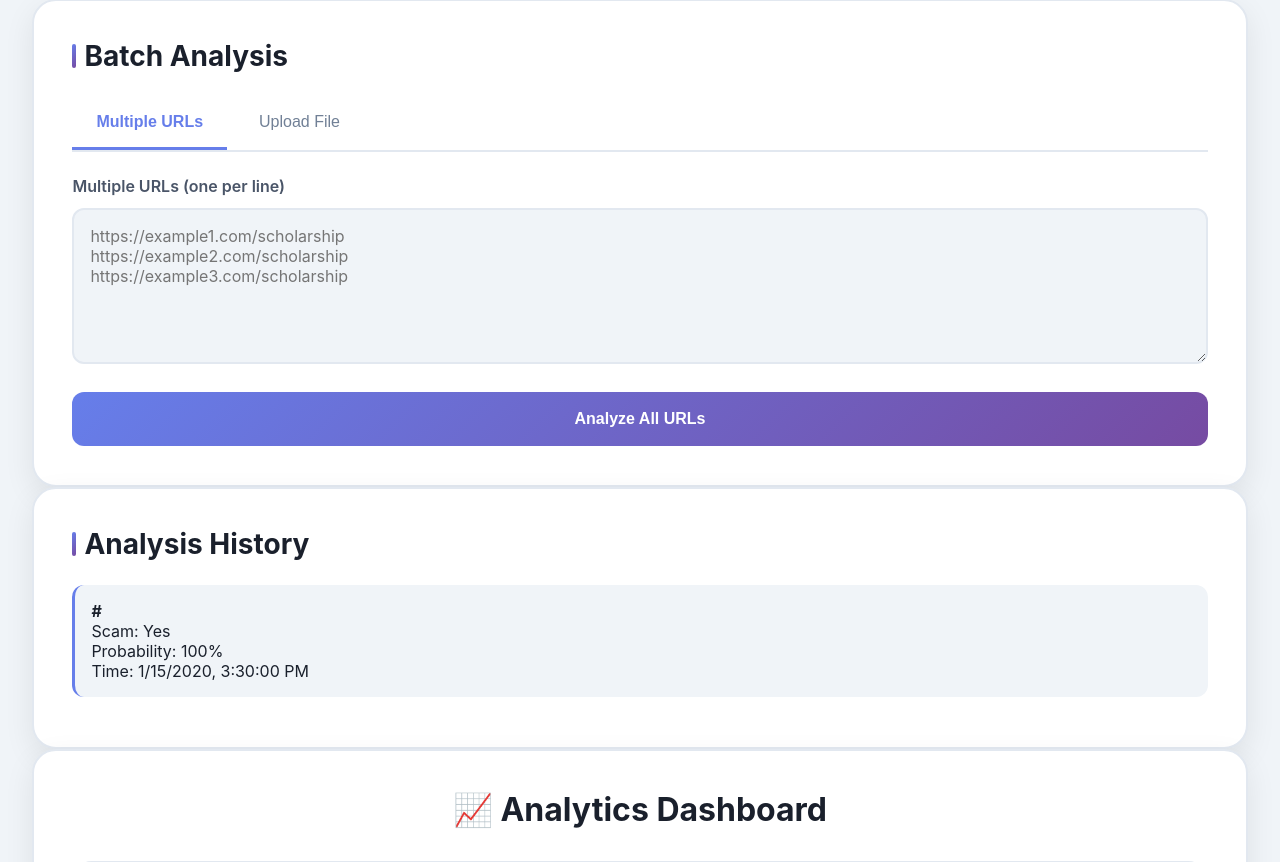
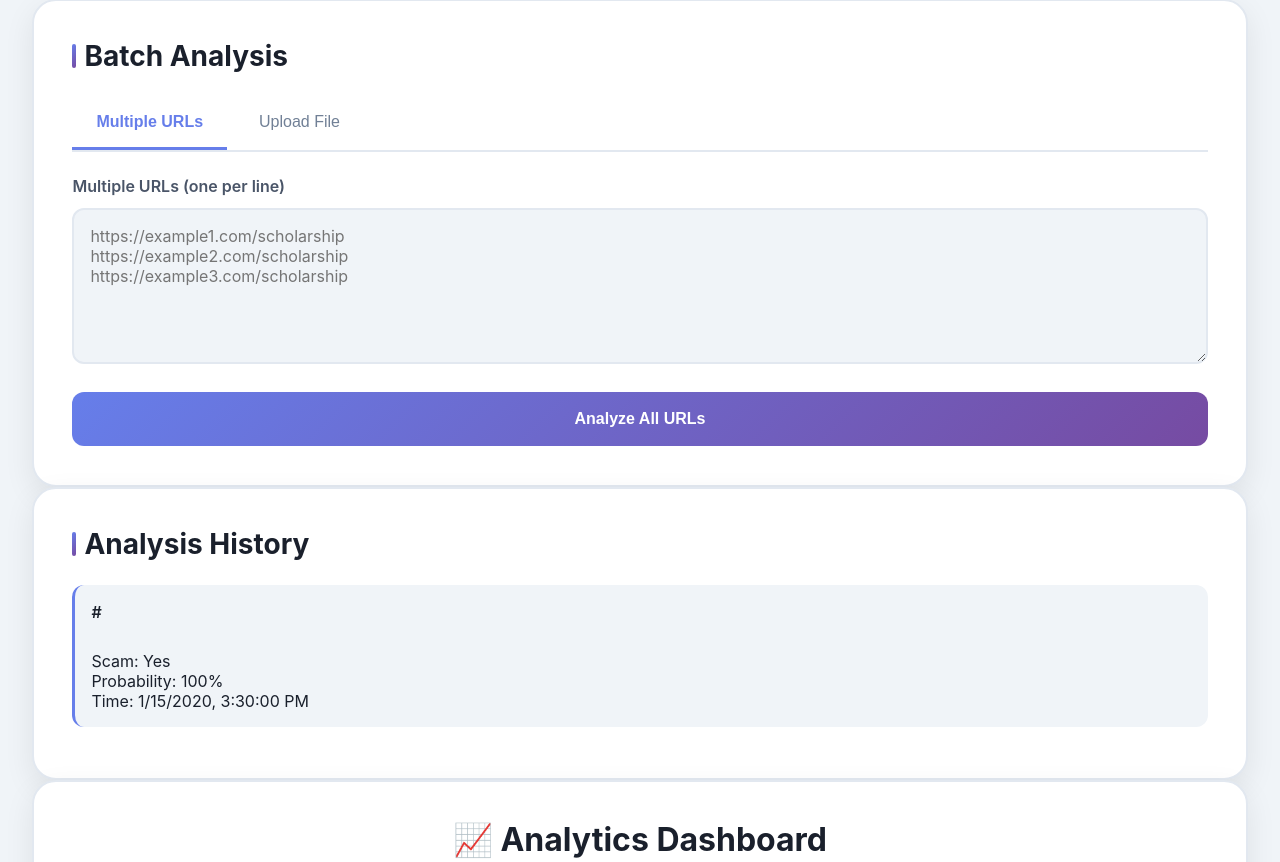
Before and after one commit to Sashan2002/Fake-Scholarship-Detection-System, a Flask app: page / in a window 1280 px wide. Shown: the part 934-1796 px from the top of the page. Run offline with Flask 3, Linux system fonts and the light colour scheme; tables that the repository leaves empty hold one stand-in row (values such as "Sample post"); parts of the project's set-up code (start-up, migrations or seed data) failed here and were passed over.

Commit message:
update styles.css

```diff
--- a/static/styles.css
+++ b/static/styles.css
@@ -1074,6 +1074,20 @@ canvas {
     margin-bottom: 0.75rem;
     border-left: 3px solid var(--accent-color);
     font-size: clamp(0.875rem, 1.5vw, 1rem);
+    word-wrap: break-word;
+    word-break: break-word;
+    overflow-wrap: break-word;
+    hyphens: auto;
+}
+.history-item strong {
+    display: block;
+    margin-bottom: 0.5rem;
+    color: var(--text-primary);
+    font-weight: 600;
+    word-wrap: break-word;
+    word-break: break-all;
+    overflow-wrap: break-word;
+    line-height: 1.4;
 }
 
 @media (max-width: 768px) {
```
